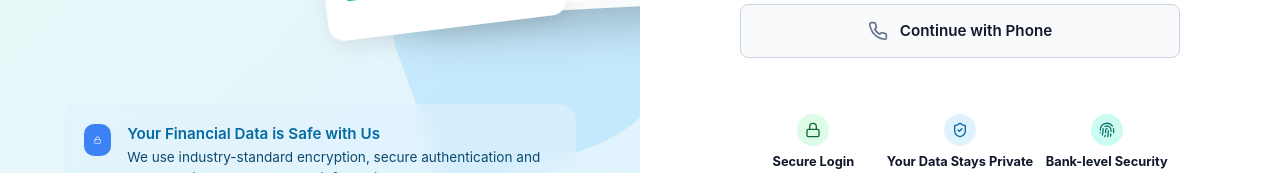
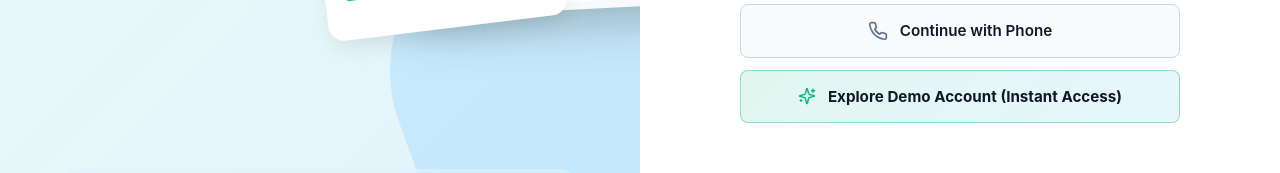
Before and after one commit to JKarthikeyan-1108/FINTRACK, a React (Vite) app: page /login in a window 1280 px wide. Shown: the part 729-902 px from the top of the page. Built offline with nearby package versions, Linux system fonts and the light colour scheme; no server answers.

Commit message:
feat(auth): 1-tap instant demo account login for reviewers and offline preview

```diff
--- a/src/context/AuthContext.jsx
+++ b/src/context/AuthContext.jsx
@@ -121,6 +121,23 @@ export function AuthProvider({ children }) {
     await firebaseSignOut();
   };
 
+  const demoLogin = () => {
+    const demoUser = {
+      uid: 'demo_user_123',
+      email: 'demo@fintrack.app',
+      name: 'Karthik (Demo Pro)',
+      currency: 'INR',
+      date_format: 'en-IN',
+      emailVerified: true,
+    };
+    const header = btoa(JSON.stringify({ alg: 'HS256', typ: 'JWT' }));
+    const payload = btoa(JSON.stringify({ uid: demoUser.uid, email: demoUser.email, exp: Math.floor(Date.now() / 1000) + 86400 * 7 }));
+    const mockToken = `${header}.${payload}.signature`;
+    setToken(mockToken);
+    setUser(demoUser);
+    setMoneyFormat({ currency: 'INR', locale: 'en-IN' });
+  };
+
   const refreshToken = useCallback(async () => {
     try {
       if (auth?.currentUser) {
@@ -174,6 +191,7 @@ export function AuthProvider({ children }) {
         deleteAccount,
         updateProfile,
         logout,
+        demoLogin,
       }}
     >
       {children}
--- a/src/pages/AuthPage.jsx
+++ b/src/pages/AuthPage.jsx
@@ -16,7 +16,8 @@ import {
   Target,
   TrendingUp,
   WalletCards,
-  Fingerprint
+  Fingerprint,
+  Sparkles,
 } from 'lucide-react';
 import { useAuth } from '../context/AuthContext';
 import './AuthPage.css';
@@ -33,7 +34,7 @@ const GoogleSVG = () => (
 import { setupRecaptcha } from '../firebase/authService';
 
 export default function AuthPage() {
-  const { googleLogin, emailLogin, emailRegister, forgotPassword, isAuthenticated, phoneLogin, verifyOtp: verifyPhoneOtp } = useAuth();
+  const { googleLogin, emailLogin, emailRegister, forgotPassword, isAuthenticated, phoneLogin, verifyOtp: verifyPhoneOtp, demoLogin } = useAuth();
   const navigate = useNavigate();
 
   const [authView, setAuthView] = useState('login'); // 'login' | 'register' | 'forgot' | 'verify' | 'reset' | 'success'
@@ -544,6 +545,26 @@ export default function AuthPage() {
                 Continue with Phone
               </button>
 
+              <button
+                type="button"
+                className="auth-google-btn"
+                onClick={() => {
+                  demoLogin();
+                  toast.success('Welcome to FinTrack Demo Mode!');
+                  navigate('/home', { replace: true });
+                }}
+                disabled={loading}
+                style={{
+                  marginTop: '0.75rem',
+                  background: 'linear-gradient(135deg, rgba(16, 185, 129, 0.12) 0%, rgba(14, 165, 233, 0.1) 100%)',
+                  border: '1px solid rgba(16, 185, 129, 0.4)',
+                  color: 'var(--text)',
+                  fontWeight: 700,
+                }}
+              >
+                <Sparkles size={18} color="#10b981" /> Explore Demo Account (Instant Access)
+              </button>
+
               {authView === 'register' && (
                  <div style={{ textAlign: 'center', marginTop: '1.5rem', fontSize: '0.9rem', color: '#64748b' }}>
                    Already have an account? <button type="button" onClick={() => setAuthView('login')} style={{ color: '#2563eb', fontWeight: 600, background: 'none', border: 'none', cursor: 'pointer', padding: 0 }}>Sign In</button>
```
